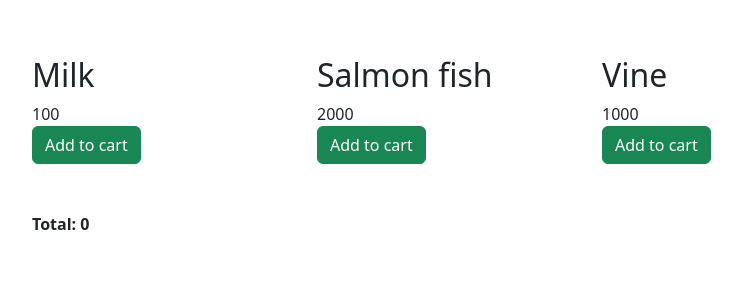
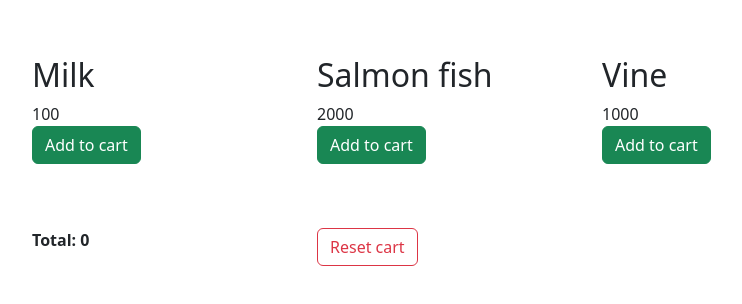
Before and after one commit to seriiserii825/vue-lavrik-youtube, a Vue app: page / in a window 1280 px wide. Shown: the top 304 px of the page, without its empty margins (50-792 px from the left). Built offline with nearby package versions, Linux system fonts and the light colour scheme.

Commit message:
feat: reset cart

```diff
--- a/src/App.vue
+++ b/src/App.vue
@@ -44,7 +44,16 @@ function remove(id: number) {
           Add to cart
         </button>
       </div>
-      <strong>Total: {{ total }}</strong>
+    </div>
+    <div class="row">
+      <div class="col-md-3">
+        <strong>Total: {{ total }}</strong>
+      </div>
+      <div class="col-md-6">
+        <button class="btn btn-outline-danger" @click="cart = []">
+          Reset cart
+        </button>
+      </div>
     </div>
   </div>
 </template>
```
